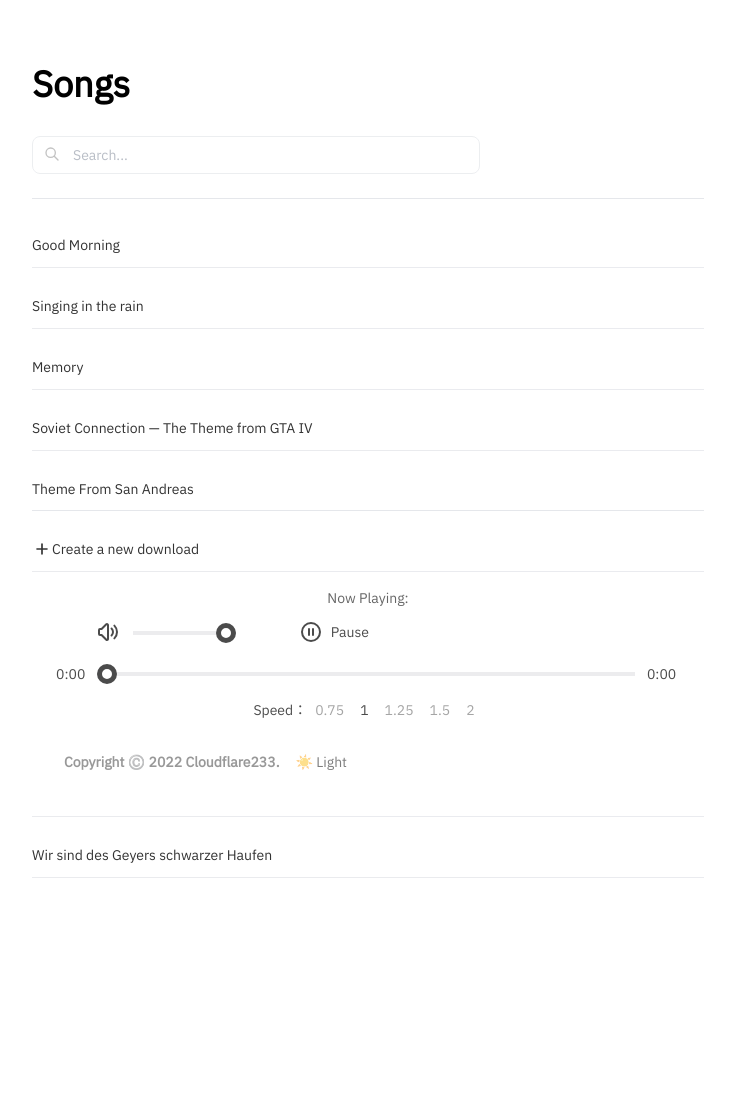
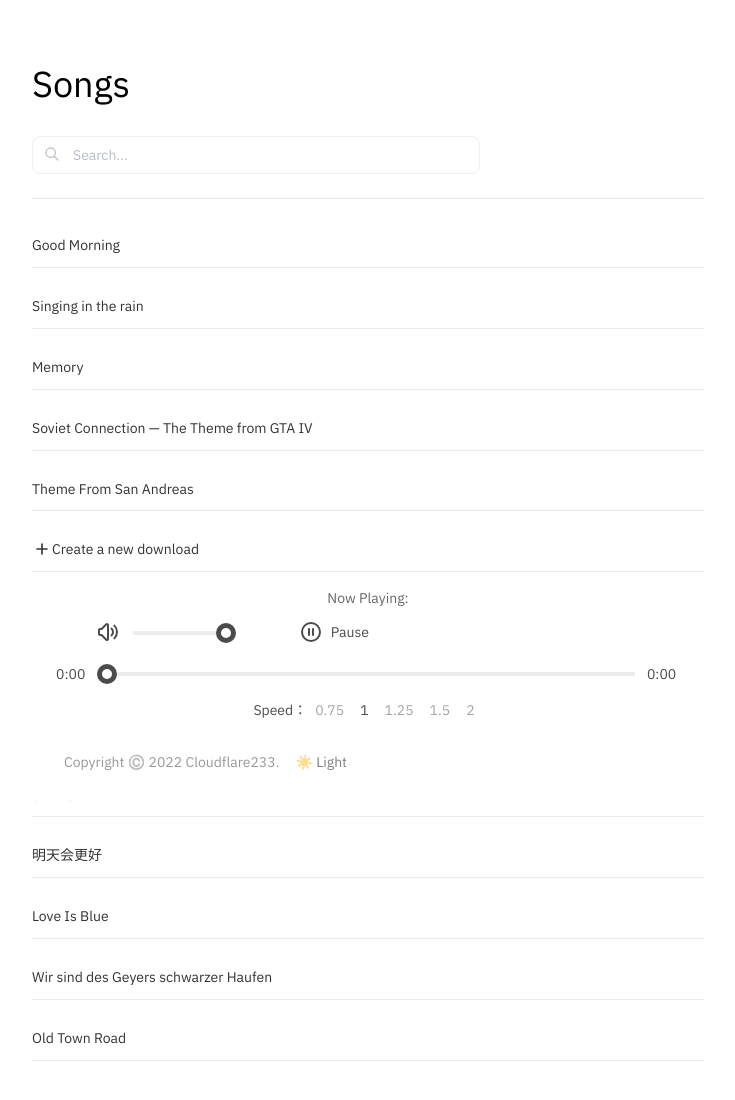
Before and after one commit to Cloudflare233/music, a Next.js app: page / in a window 1280 px wide. Shown: the top 1100 px of the page, without its empty margins (272-1007 px from the left). Built offline with nearby package versions, Linux system fonts and the light colour scheme.

Commit message:
update songs ⚡️

```diff
--- a/pages/index.js
+++ b/pages/index.js
@@ -30,6 +30,10 @@ const data = [
     id: "27214083",
   },
   {
+    title: "Just Blue",
+    id: "19067286",
+  },
+  {
     title: "Undead Funeral March",
     id: "19606011",
   },
@@ -42,12 +46,20 @@ const data = [
     id: "1458445847",
   },
   {
+    title: "明天会更好",
+    id: "5285415",
+  },
+  {
     title: "Love Is Blue",
     id: "1087237",
   },
   {
     title: "Wir sind des Geyers schwarzer Haufen",
     id: "1379637860",
+  },
+  {
+    title: "Old Town Road",
+    id: "1373172794",
   },
 ];
 
@@ -85,7 +97,7 @@ export default function Home() {
         <Head>
           <title>Music | Cloudflare233</title>
         </Head>
-        <h1 className="font-bold text-4xl mb-2">Songs</h1>
+        <h1 className="font-medium text-4xl mb-2">Songs</h1>
         <div className="bg-white dark:bg-black flex opacity-100 flex-row sticky top-0 py-0 sm:py-1 border-b dark:border-b-zinc-800 w-full z-20">
           <svg
             xmlns="http://www.w3.org/2000/svg"
@@ -215,7 +227,7 @@ export default function Home() {
           </div>
           <center>
             <footer className="flex flex-row space-x-4 mt-4 sm:mt-8 mb-2 sm:mb-4">
-              <h2 className="ml-8 font-semibold opacity-40 text-xs sm:text-sm">
+              <h2 className="ml-8 font-medium opacity-40 text-xs sm:text-sm">
                 Copyright ©️ 2022 Cloudflare233.
               </h2>
               <select
```
